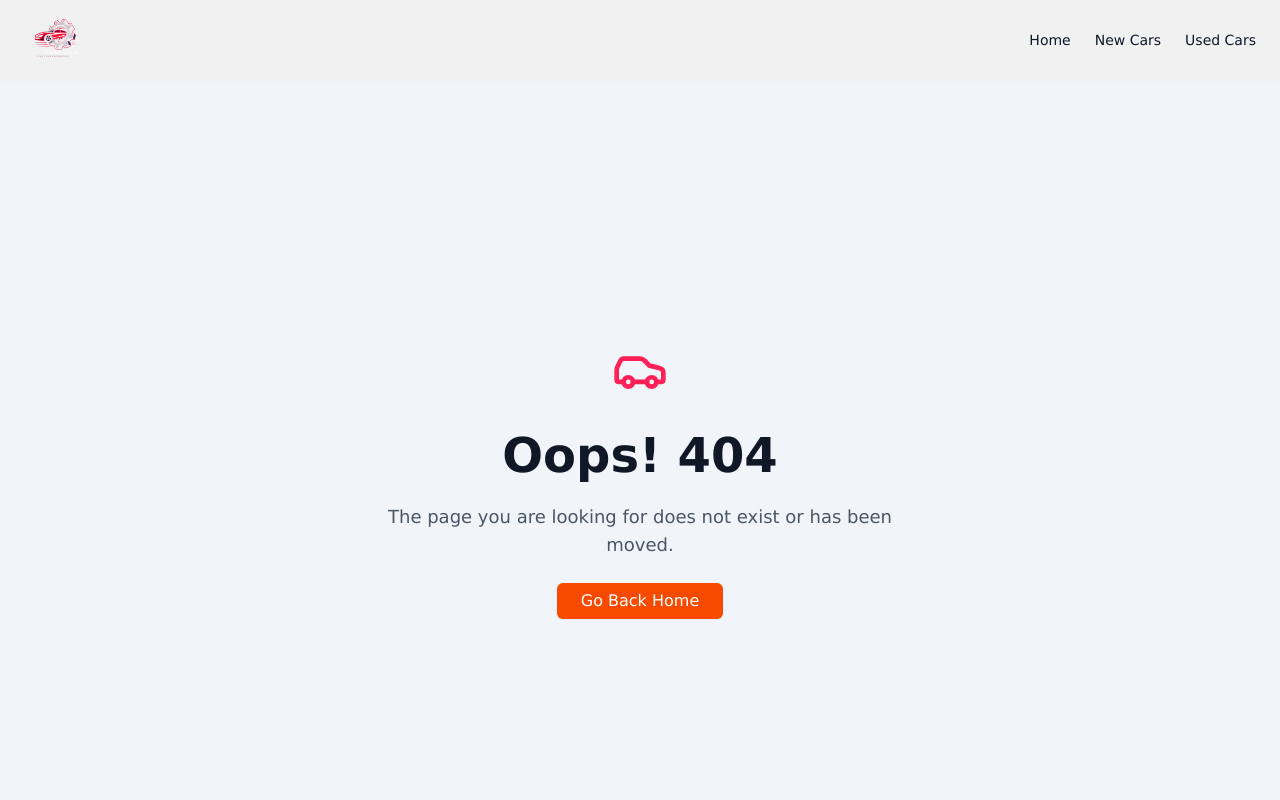
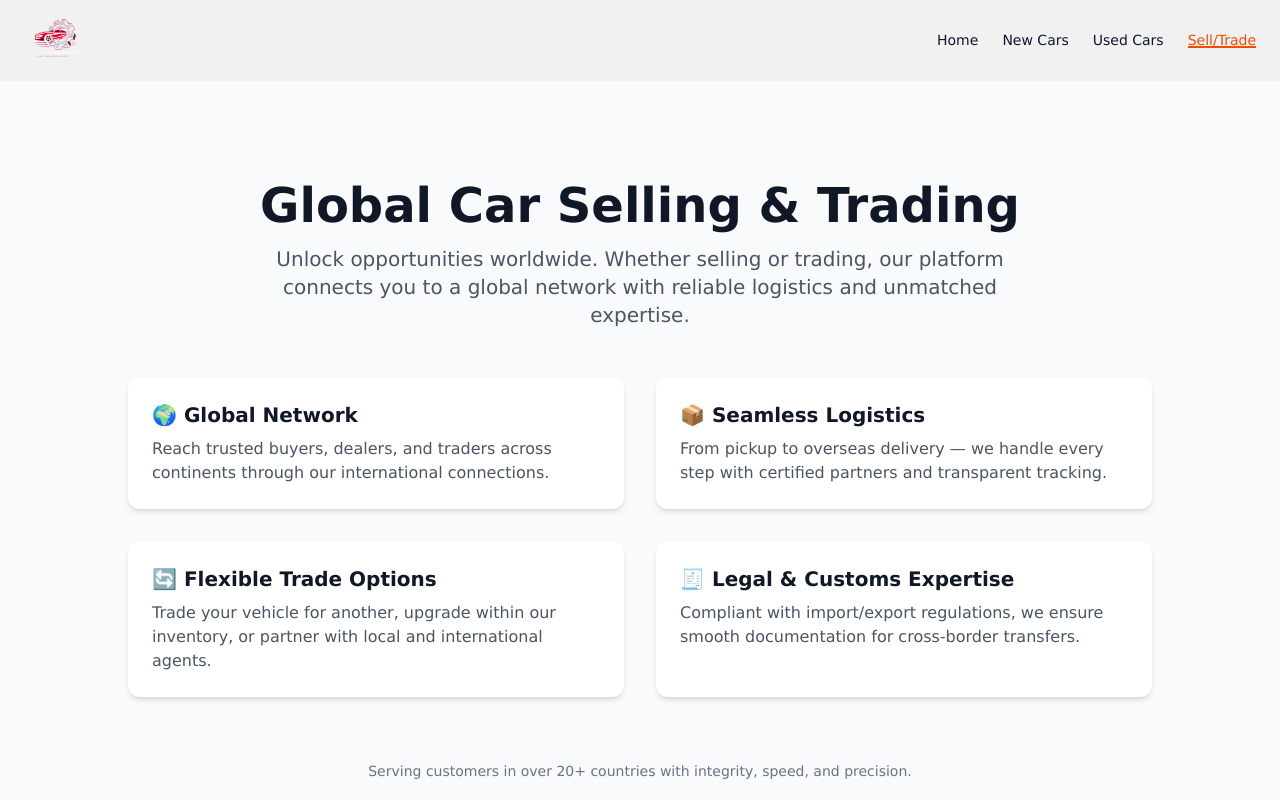
Before and after one commit to etikona/supreme-motors, a Next.js app: page /sell-trade in a window 1280 px wide. Before the commit this address had no page. Shown: the top 800 px of the page. Built offline with nearby package versions, Linux system fonts and the light colour scheme.

Commit message:
Sell and trade option implemented

```diff
--- a/src/Shared/Navbar.jsx
+++ b/src/Shared/Navbar.jsx
@@ -19,6 +19,7 @@ const navLinks = [
   { href: "/", label: "Home" },
   { href: "/new-cars", label: "New Cars" },
   { href: "/used-cars", label: "Used Cars" },
+  { href: "/sell-trade", label: "Sell/Trade" },
 ];
 
 export default function Navbar() {
--- /dev/null
+++ b/src/app/sell-trade/page.js
@@ -0,0 +1,72 @@
+"use client";
+
+import { motion } from "framer-motion";
+
+export default function SellTradePage() {
+  return (
+    <main className="min-h-screen bg-gray-50 px-6 py-16 flex flex-col items-center justify-center text-gray-800">
+      <div className="max-w-5xl w-full text-center space-y-12">
+        <motion.div
+          initial={{ opacity: 0, y: 20 }}
+          animate={{ opacity: 1, y: 0 }}
+          transition={{ duration: 0.6 }}
+        >
+          <h1 className="text-4xl md:text-5xl font-bold mb-4 text-gray-900">
+            Global Car Selling & Trading
+          </h1>
+          <p className="text-lg md:text-xl text-gray-600 max-w-3xl mx-auto">
+            Unlock opportunities worldwide. Whether selling or trading, our
+            platform connects you to a global network with reliable logistics
+            and unmatched expertise.
+          </p>
+        </motion.div>
+
+        <div className="grid md:grid-cols-2 gap-8 text-left">
+          {[
+            {
+              title: "🌍 Global Network",
+              desc: "Reach trusted buyers, dealers, and traders across continents through our international connections.",
+            },
+            {
+              title: "📦 Seamless Logistics",
+              desc: "From pickup to overseas delivery — we handle every step with certified partners and transparent tracking.",
+            },
+            {
+              title: "🔄 Flexible Trade Options",
+              desc: "Trade your vehicle for another, upgrade within our inventory, or partner with local and international agents.",
+            },
+            {
+              title: "🧾 Legal & Customs Expertise",
+              desc: "Compliant with import/export regulations, we ensure smooth documentation for cross-border transfers.",
+            },
+          ].map((item, index) => (
+            <motion.div
+              key={index}
+              initial={{ opacity: 0, y: 30 }}
+              whileInView={{ opacity: 1, y: 0 }}
+              transition={{ duration: 0.5, delay: index * 0.2 }}
+              viewport={{ once: true }}
+              className="bg-white p-6 rounded-xl shadow-md hover:shadow-lg transition"
+            >
+              <h3 className="text-xl font-semibold mb-2 text-gray-900">
+                {item.title}
+              </h3>
+              <p className="text-gray-600">{item.desc}</p>
+            </motion.div>
+          ))}
+        </div>
+
+        <motion.div
+          initial={{ opacity: 0 }}
+          animate={{ opacity: 1 }}
+          transition={{ delay: 1.2 }}
+        >
+          <p className="mt-16 text-sm text-gray-500">
+            Serving customers in over 20+ countries with integrity, speed, and
+            precision.
+          </p>
+        </motion.div>
+      </div>
+    </main>
+  );
+}
```
